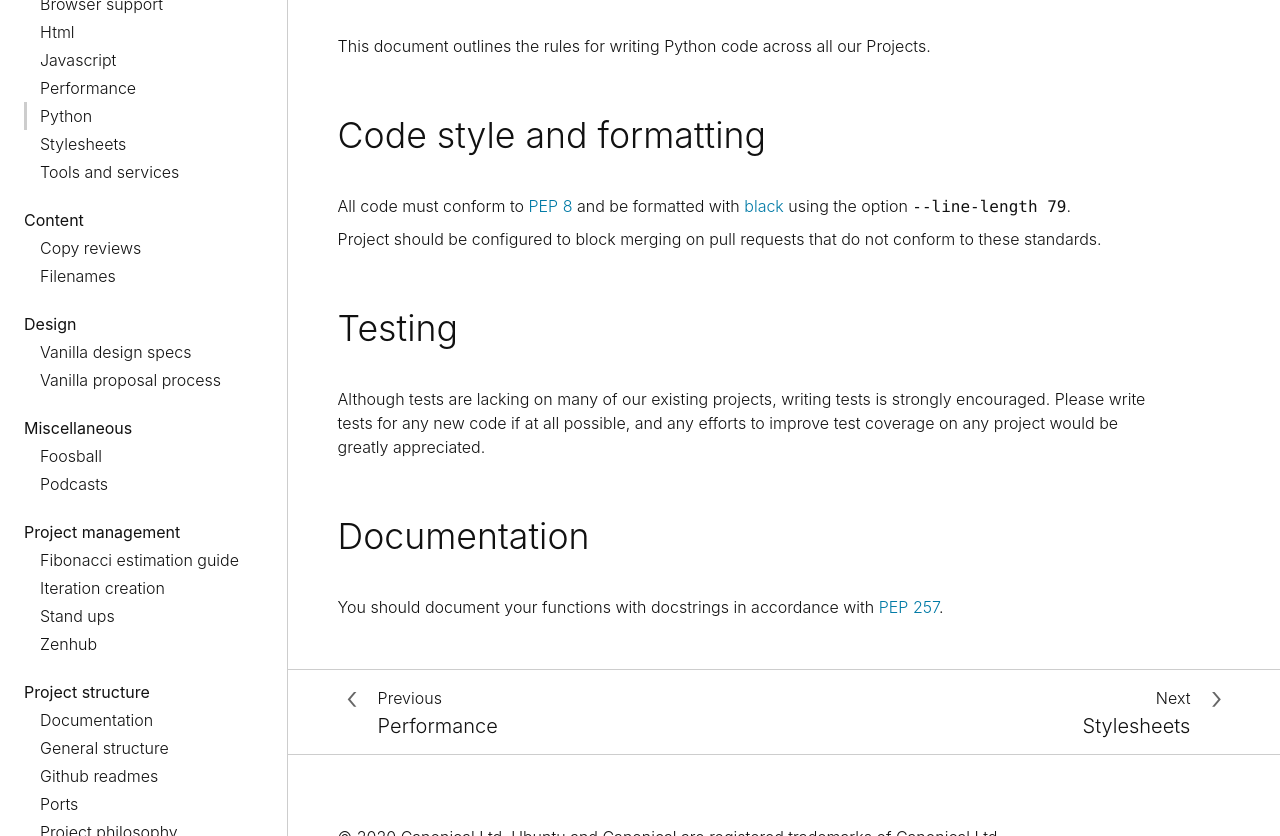
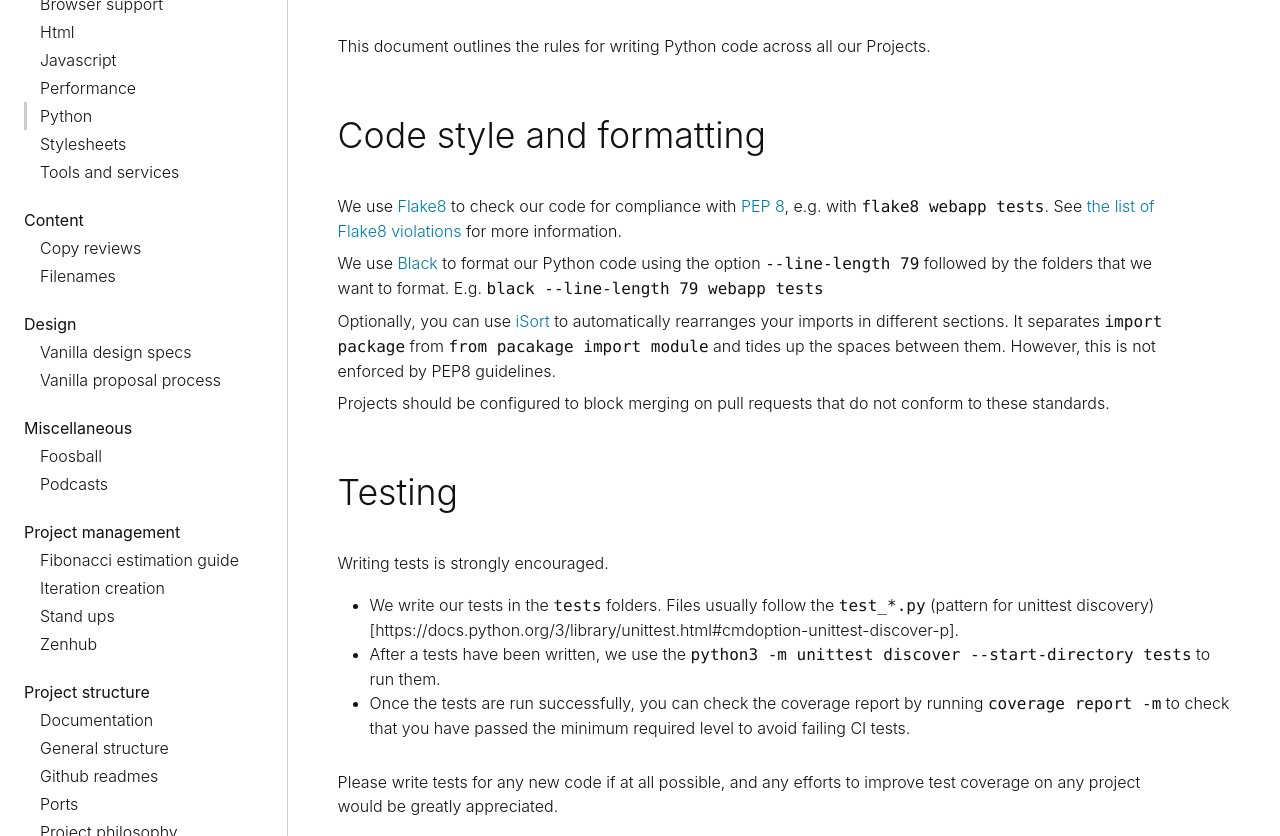
Before and after one commit to canonical-web-and-design/practices, a Jekyll site: the page built from coding/python.md, in a window 1280 px wide and 900 px high, scrolled down 260 px, cut to the strip 64-900 px from the top of the window. Built offline with Jekyll 4.4.1, drawn with Linux system fonts in a browser that asks for light colours; some web fonts are replaced.

Commit message:
Improvements for python coding standards (#224)

```diff
--- a/coding/python.md
+++ b/coding/python.md
@@ -7,13 +7,23 @@ This document outlines the rules for writing Python code across all our Projects
 
 ## Code style and formatting
 
-All code must conform to [PEP 8](https://pep8.org/) and be formatted with [black](https://github.com/ambv/black) using the option `--line-length 79`.
+We use [Flake8](https://flake8.pycqa.org/en/latest/) to check our code for compliance with [PEP 8](https://pep8.org/), e.g. with `flake8 webapp tests`. See [the list of Flake8 violations](https://flake8.pycqa.org/en/latest/user/error-codes.html) for more information.
 
-Project should be configured to block merging on pull requests that do not conform to these standards.
+We use [Black](https://black.readthedocs.io/en/stable/) to format our Python code using the option `--line-length 79` followed by the folders that we want to format. E.g. `black --line-length 79 webapp tests`
+
+Optionally, you can use [iSort](https://readthedocs.org/projects/isort/) to automatically rearranges your imports in different sections. It separates `import package` from `from pacakage import module` and tides up the spaces between them. However, this is not enforced by PEP8 guidelines.
+
+Projects should be configured to block merging on pull requests that do not conform to these standards.
 
 ## Testing
 
-Although tests are lacking on many of our existing projects, writing tests is strongly encouraged. Please write tests for any new code if at all possible, and any efforts to improve test coverage on any project would be greatly appreciated.
+Writing tests is strongly encouraged.
+
+- We write our tests in the `tests` folders. Files usually follow the `test_*.py` (pattern for unittest discovery)[https://docs.python.org/3/library/unittest.html#cmdoption-unittest-discover-p].
+- After a tests have been written, we use the `python3 -m unittest discover --start-directory tests` to run them.
+- Once the tests are run successfully, you can check the coverage report by running `coverage report -m` to check that you have passed the minimum required level to avoid failing CI tests.
+
+Please write tests for any new code if at all possible, and any efforts to improve test coverage on any project would be greatly appreciated.
 
 ## Documentation
 
```
